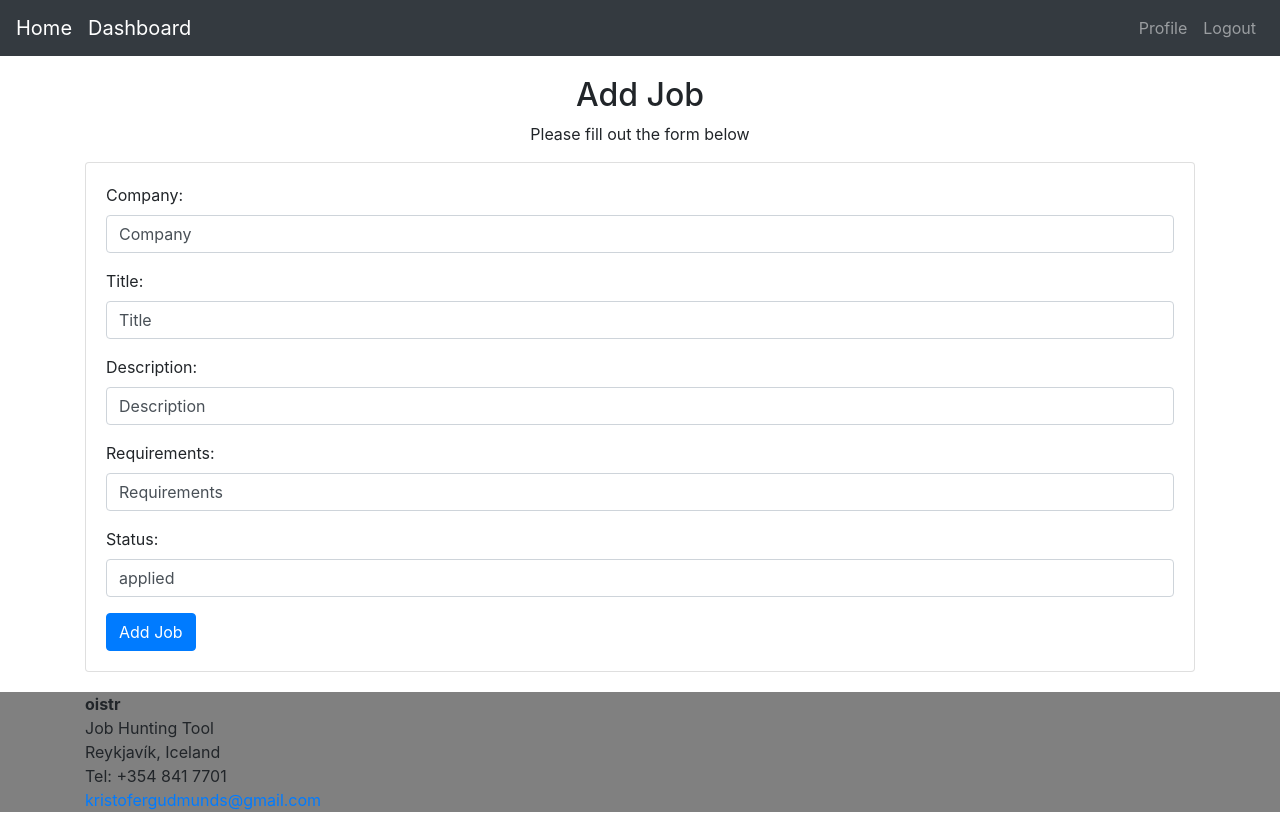
After one commit to stofistofi/oistr, a Django app: page /job/add-job in a window 1280 px wide. The commit adds this page. Run offline with Django 3.2, Linux system fonts and the light colour scheme; the visitor is signed in with stand-in values (Sample User, id 1); some libraries are stand-ins or nearby versions.

Commit message:
manually adding jobs possible

```diff
--- /dev/null
+++ b/oistr/job/urls.py
@@ -0,0 +1,6 @@
+from django.urls import path
+from . import views
+
+urlpatterns = [
+    path('add-job', views.add_job, name="add-job")
+]
--- a/oistr/job/views.py
+++ b/oistr/job/views.py
@@ -1,10 +1,25 @@
 from django.contrib.auth.decorators import login_required
-from django.shortcuts import render
+from django.shortcuts import render, redirect, reverse
 
 # Create your views here.
+from job.forms.job_form import JobForm
 
-'''
+
 @login_required
 def add_job(request):
     if request.method == 'POST':
-'''
+        job_form = JobForm(data=request.POST)
+
+        if job_form.is_valid():
+            # Saving to the database
+            job_form.save()
+            return redirect(reverse('dashboard'))
+        else:
+            # User inputs invalid info
+            context = {'job_form': JobForm()}
+            return render(request, 'job/add-job.html', context)
+
+    else:
+        # The page is initially loaded with a blank form
+        context = { 'job_form': JobForm()}
+        return render(request, 'job/add-job.html', context)
--- a/oistr/oistr/urls.py
+++ b/oistr/oistr/urls.py
@@ -20,5 +20,6 @@ urlpatterns = [
     path('admin/', admin.site.urls),
     path('', include('home.urls')),
     path('dashboard/', include('dashboard.urls')),
-    path('user/', include('user.urls'))
+    path('user/', include('user.urls')),
+    path('job/', include('job.urls'))
 ]
--- a/oistr/templates/dashboard/dashboard.html
+++ b/oistr/templates/dashboard/dashboard.html
@@ -95,4 +95,7 @@
             </div>
         </div>
     </div>
+    <div>
+        <a href="{% url 'add-job' %}" class="block btn btn-primary">Add Job</a>
+    </div>
 {% endblock %}
--- /dev/null
+++ b/oistr/templates/job/add-job.html
@@ -0,0 +1,19 @@
+{% extends 'base.html' %}
+
+{% block content %}
+
+    <div class="heading">
+        <h2>Add Job</h2>
+        <p>Please fill out the form below</p>
+    </div>
+    <div class="card">
+        <div class="card-body">
+            <form class="form form-horizontal" action="{% url 'add-job' %}" method="post">
+            {% csrf_token %}
+                {{ job_form.as_p }}
+            <input class="btn btn-primary pull-right submit-button" type="submit" value="Add Job">
+            </form>
+        </div>
+    </div>
+
+{% endblock %}
```
Also changed, not shown: oistr/job/migrations/0004_auto_20190617_1819.py (added), oistr/job/migrations/0005_auto_20190617_1820.py (added).
